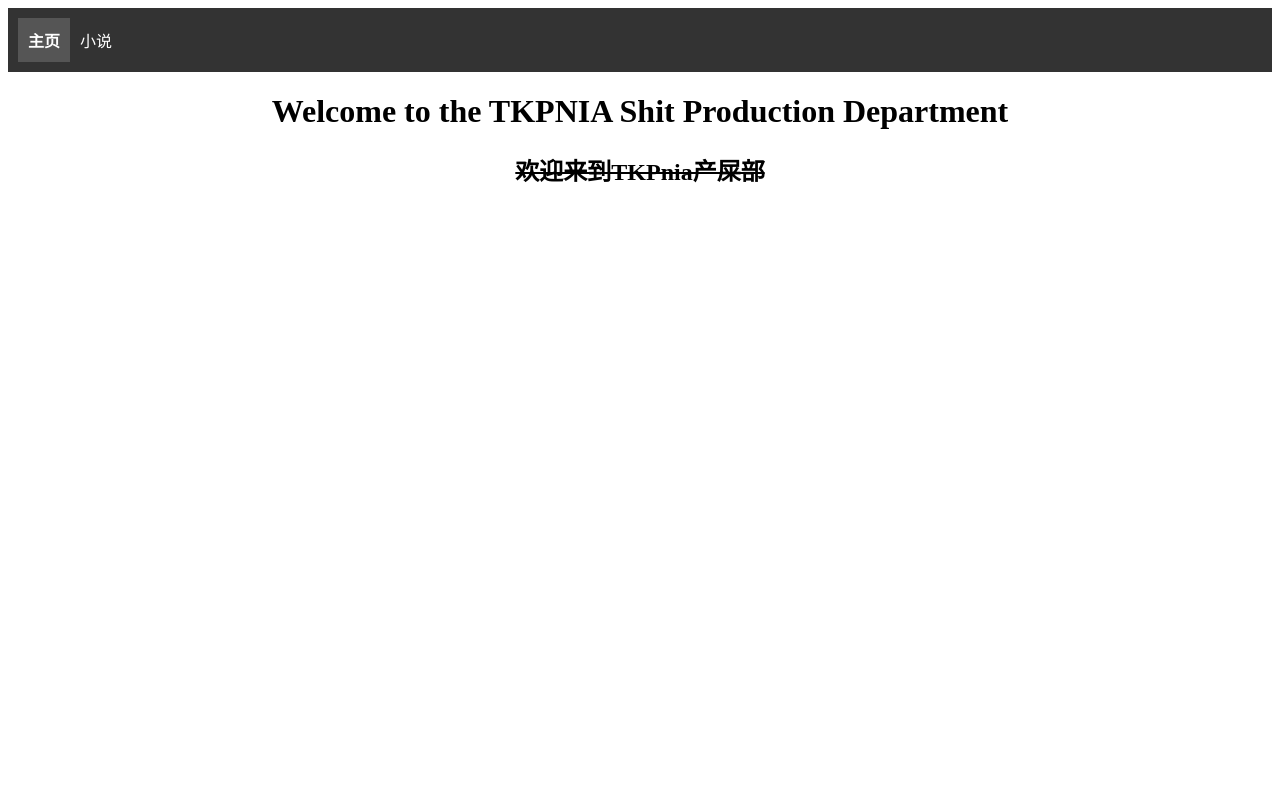
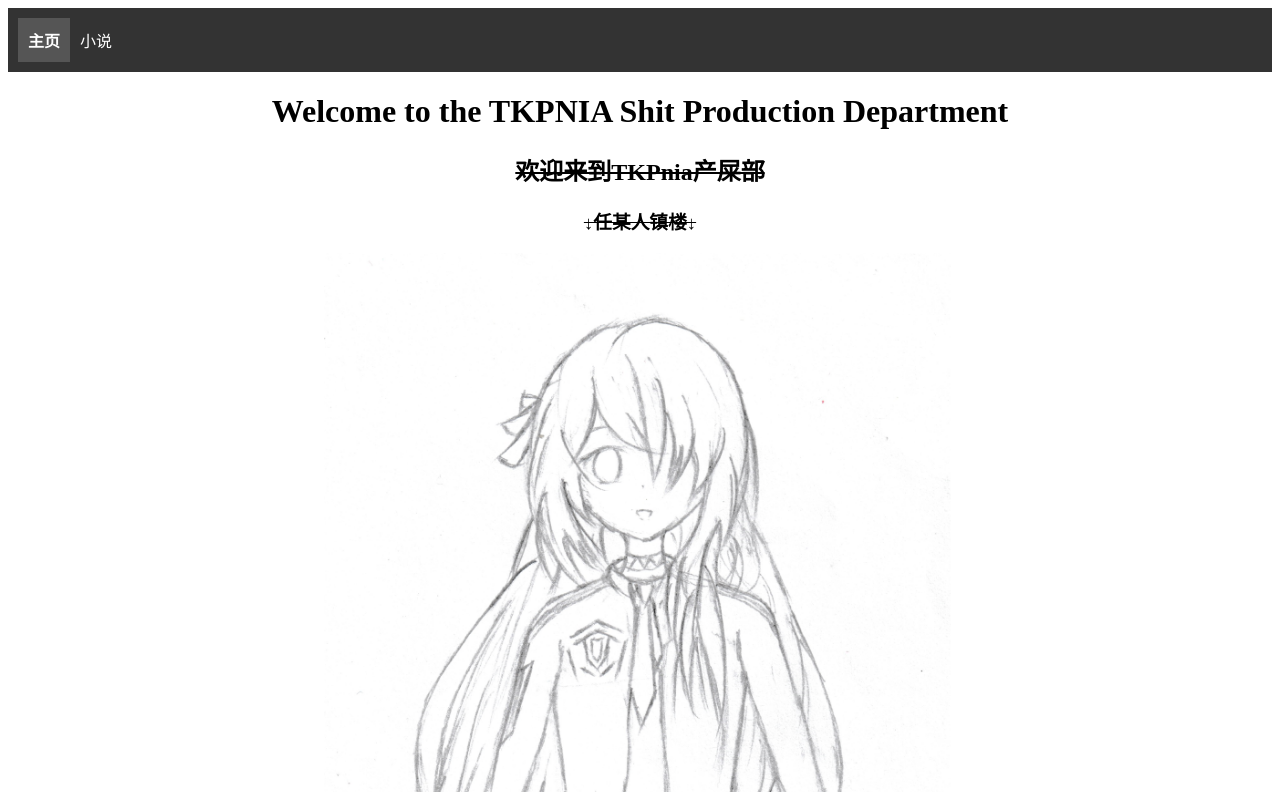
Before and after one commit to TKPniaDevelopmentDepartment/TKPnia-Shit-Production-Department, a Vue app: page / in a window 1280 px wide. Built offline with nearby package versions, Linux system fonts and the light colour scheme.

Commit message:
feat: 添加任某人图片并调整样式

```diff
--- a/src/views/Home.vue
+++ b/src/views/Home.vue
@@ -2,6 +2,8 @@
     <div class="home">
         <h1>Welcome to the TKPNIA Shit Production Department</h1>
         <h2><s>欢迎来到TKPnia产屎部</s></h2>
+        <h3><s>↓任某人镇楼↓</s></h3>
+        <img src="../../public/rmr.png" class="rmr"/>
     </div>
 </template>
 <script></script>
@@ -9,4 +11,10 @@
 .home {
     text-align: center;
 }
+/* 图片居中 */
+.rmr {
+    display: block;
+    margin: 0 auto;
+    width: 50%;
+}
 </style>
```
Also changed, not shown: public/rmr.png (added).
